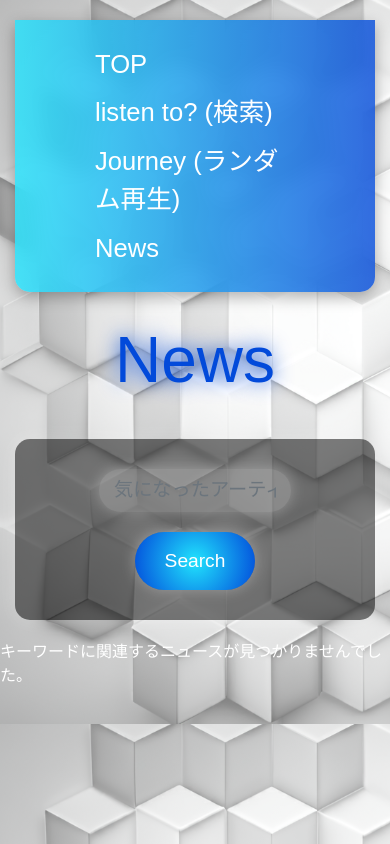
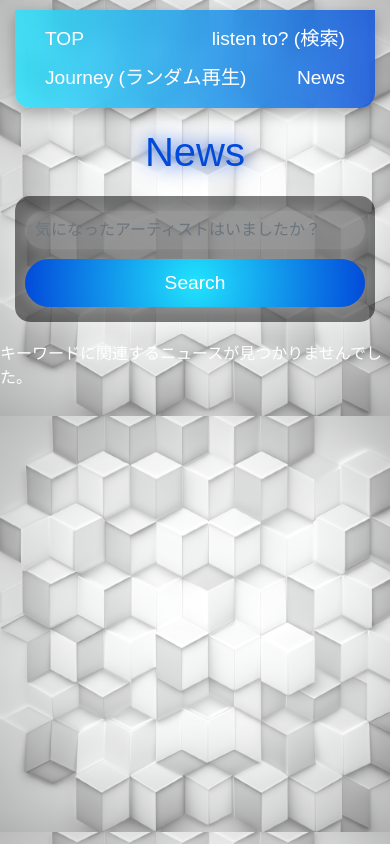
Before and after one commit to urotanren-koba/Tunejourney, a Django app: page /artist_news/ in a window 390 px wide. Run offline with Django 5.2, Linux system fonts and the light colour scheme; some libraries are stand-ins or nearby versions.

Commit message:
Update text and add responsive design

```diff
--- a/music_search/templates/music_search/artist_news.html
+++ b/music_search/templates/music_search/artist_news.html
@@ -147,6 +147,66 @@
         .navbar a:hover::after {
             width: 100%;
         }
+
+        /* スマートフォン用のレスポンシブ対応 */
+        @media (max-width: 768px) {
+            body {
+                padding: 10px;
+            }
+
+            h1 {
+                font-size: 2.5rem;
+                margin-bottom: 20px;
+            }
+
+            .form-control, .btn {
+                font-size: 1rem;
+                padding: 10px;
+            }
+
+            #search-container {
+                padding: 10px;
+            }
+
+            #search-container .form-control {
+                width: 100%;
+                margin: 5px 0;
+            }
+
+            #search-container .btn {
+                width: 100%;
+                margin: 5px 0;
+                padding: 10px 20px;
+            }
+
+            .navbar {
+                padding: 10px;
+                margin-bottom: 20px;
+            }
+
+            .navbar a {
+                font-size: 1.2rem;
+                margin: 0 20px;
+            }
+
+            .news-card {
+                margin-bottom: 20px;
+                padding: 15px;
+            }
+
+            .news-card h5 {
+                font-size: 1.2rem;
+            }
+
+            .news-card p {
+                font-size: 0.9rem;
+            }
+
+            .btn-outline-primary {
+                font-size: 0.9rem;
+                padding: 5px 10px;
+            }
+        }
     </style>
 </head>
 <body class="container">
```
Also changed, not shown: music_search/templates/music_search/index.html (+55 -0 lines), music_search/templates/music_search/random_preview.html (+48 -3 lines), music_search/templates/music_search/top.html (+26 -0 lines), 1 other file.
